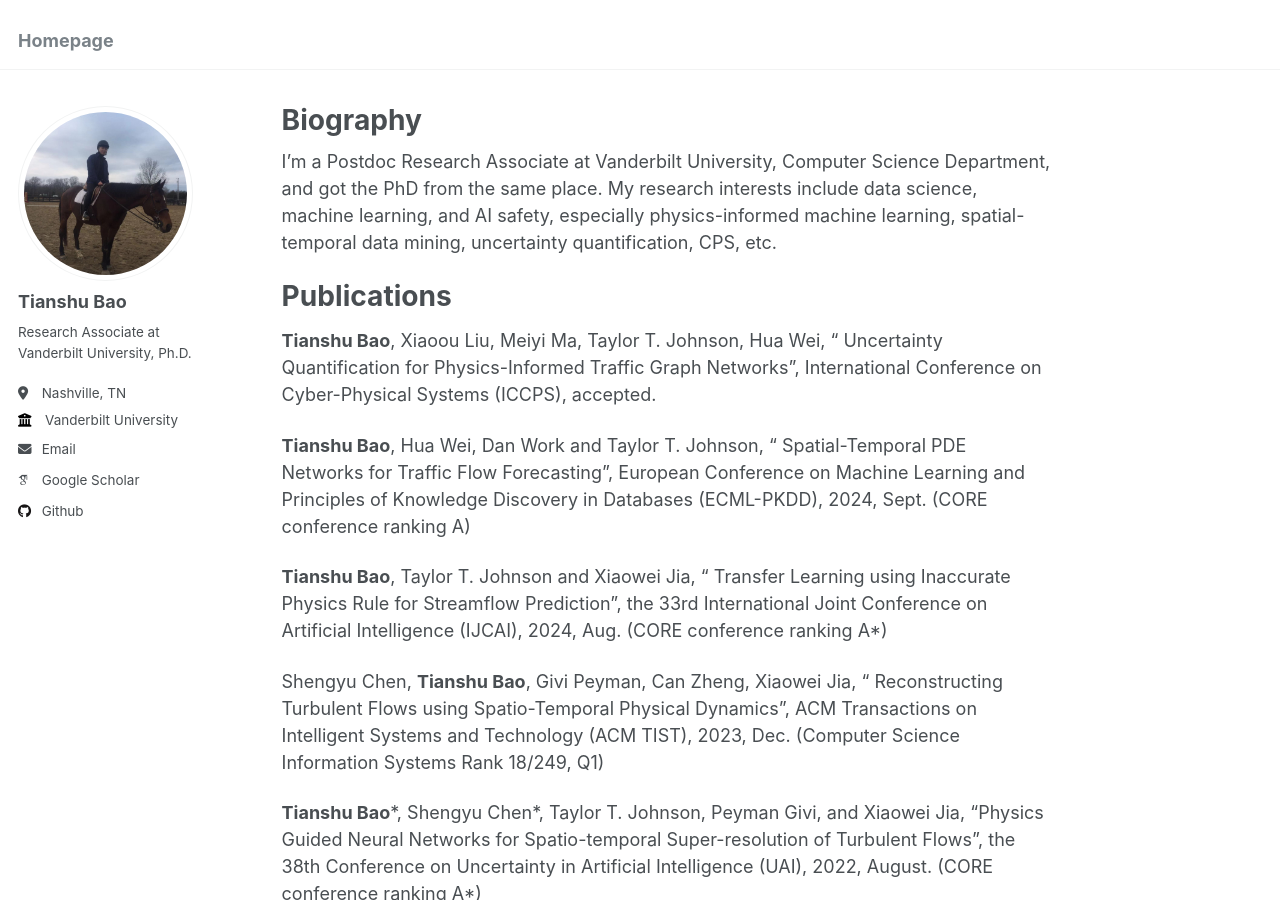
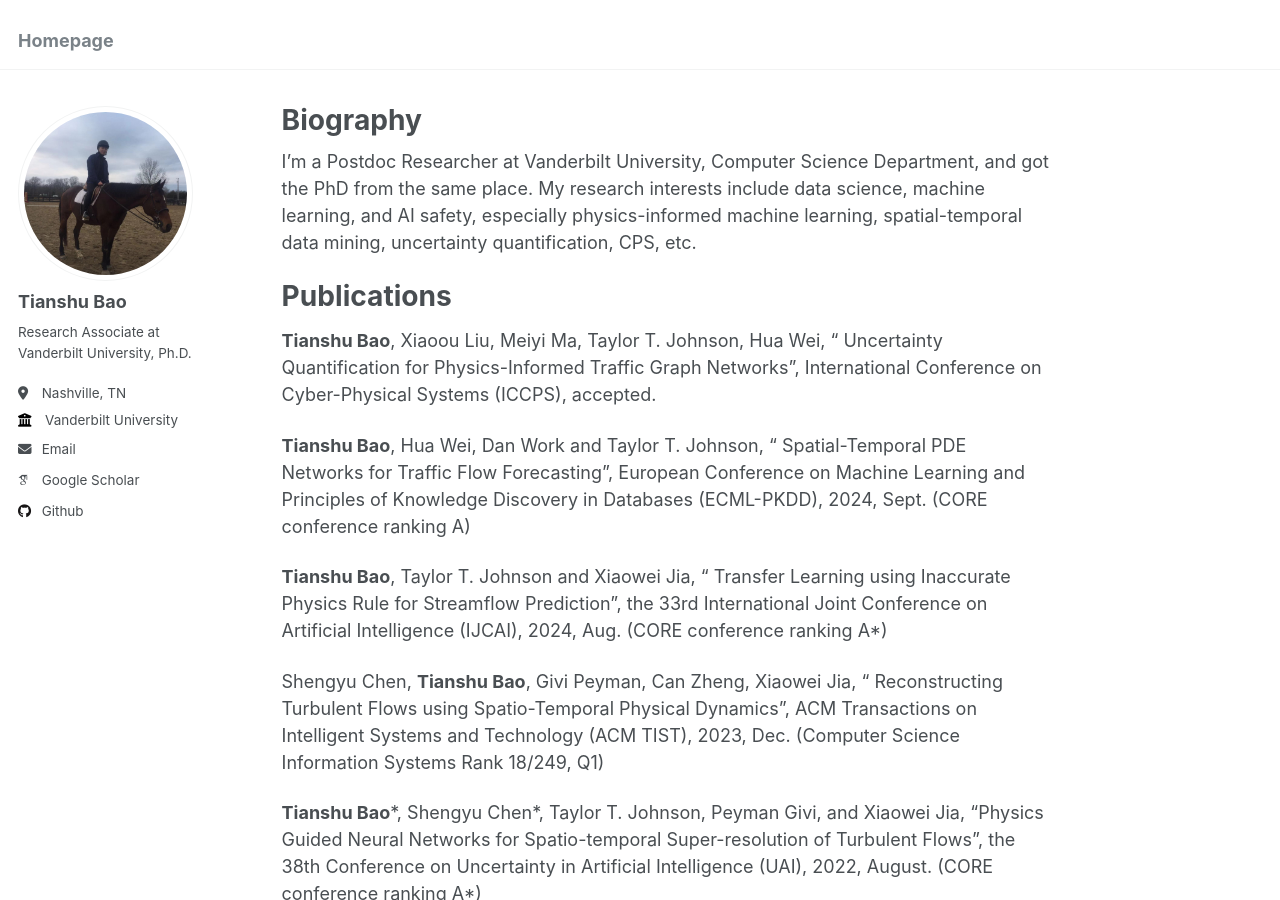
Before and after one commit to tianshubao1/tianshubao1.github.io, a Jekyll site: the page built from _pages/about.md, in a window 1280 px wide and 900 px high. Built offline with Jekyll 4.4.1, drawn with Linux system fonts in a browser that asks for light colours; some web fonts are replaced.

Commit message:
Update about.md

```diff
--- a/_pages/about.md
+++ b/_pages/about.md
@@ -6,7 +6,7 @@ redirect_from:
   - /about/
   - /about.html
 ---
-I'm a Postdoc Research Associate at Vanderbilt University, Computer Science Department, and got the PhD from the same place. My research interests include data science, machine learning, and AI safety, especially physics-informed machine learning, spatial-temporal data mining, uncertainty quantification, CPS, etc.
+I'm a Postdoc Researcher at Vanderbilt University, Computer Science Department, and got the PhD from the same place. My research interests include data science, machine learning, and AI safety, especially physics-informed machine learning, spatial-temporal data mining, uncertainty quantification, CPS, etc.
 
 
 Publications
```
